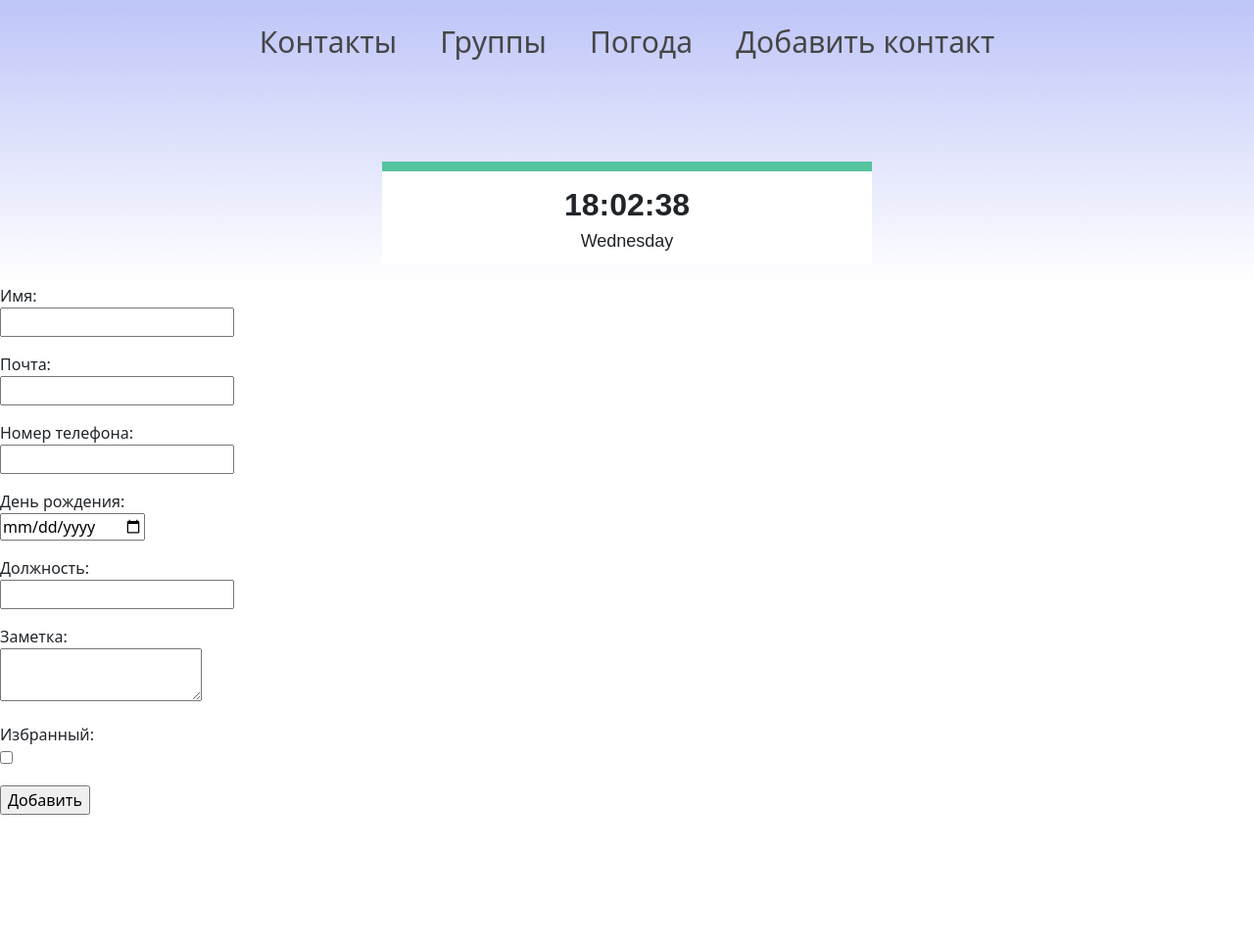
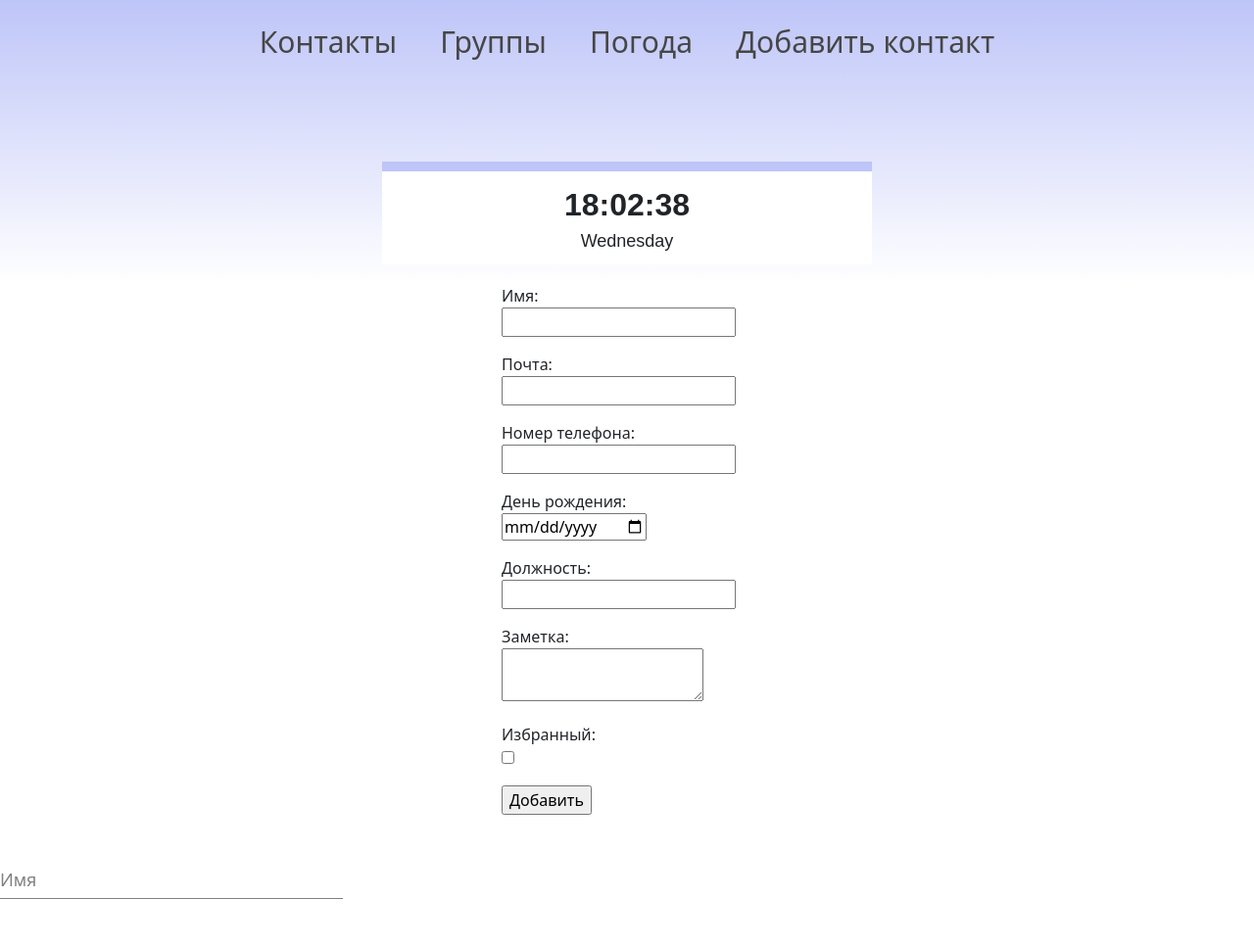
Before and after one commit to Ilyadudorov/contactManagerOnDjango, a Django app: page /addContact in a window 1280 px wide. Shown: the whole page at 98% size. Before the commit the page ends 832 px from the top, so only its background shows below. Run offline with Django 4.2, Linux system fonts and the light colour scheme.

Commit message:
Update color of clock form

```diff
--- a/contactManager/static/contactManager/css/style.css
+++ b/contactManager/static/contactManager/css/style.css
@@ -59,7 +59,7 @@ li{
   font-size: 32px;
   padding: 10px;
   font-weight: bold;
-  border-top: 10px solid #55c49f;
+  border-top: 10px solid #bec5f8;
   margin-top: 100px;
 }
 #dayOfWeek
@@ -98,3 +98,52 @@ li{
     padding: 40px;
     text-align: center;
 }
+
+.text-filed{
+    width: 350px;
+    position: relative;
+}
+
+.text-filed_inp{
+    width: 100%;
+    padding: 5px 0;
+    border: 0;
+    outline: none;
+    border-radius: 0;
+    appearance: none;
+    font-size: 18px;
+    border-bottom: 1px solid gray;
+    transition: border-color .3s;
+}
+
+.text-filed_inp:focus{
+    border-color: #bec5f8;
+}
+
+.text-filed_placeholder{
+    display: block;
+    position: absolute;
+    left: 0;
+    top: 5px;
+    color: gray;
+    font-size: 18px;
+    pointer-events: none;
+    transform-origin: left;
+    transition: top .3s, transform .3s, color .3s;
+
+}
+
+.text-filed_inp:focus+.text-filed_placeholder,
+.text-filed_inp:not(:focus):valid+.text-filed_placeholder
+{
+    top: -15px;
+    transform: scale(.85);
+    color: #bec5f8;
+}
+
+
+
+.contact-add-form{
+    padding-left: 40%;
+    padding-right: 40%;
+}
--- a/contactManager/templates/contactManager/Contact/addContact.html
+++ b/contactManager/templates/contactManager/Contact/addContact.html
@@ -3,8 +3,8 @@
 
 
 {% block content %}
-
-<form method="post" action="addContactPost/">
+<div class="contact-add-form">
+    <form  method="post" action="addContactPost/">
         {% csrf_token %}
         <p>Имя: <br> <input type="text" name="name" required ></p>
         <p>Почта: <br> <input type="email" name="email"></p>
@@ -17,5 +17,19 @@
         <p>Избранный: <br> <input type="checkbox" name="is_favorite"></p>
         <input type="submit" value="Добавить">
     </form>
+</div>
+
+<br>
+<br>
+
+<div class="text-filed">
+    <input class="text-filed_inp" type="text" required>
+    <label class="text-filed_placeholder">Имя</label>
+</div>
+
+
+<br>
+<br>
+
 
 {% endblock content %}
--- a/contactManager/templates/contactManager/base.html
+++ b/contactManager/templates/contactManager/base.html
@@ -3,6 +3,8 @@
 <html>
 <head>
     <meta charset="utf-8" />
+    <meta http-equiv="X-UA-Compatibe" content="IE=edge">
+    <meta name="viewport" content="width=device-width, initial-scale=1.0">
     <title>{% block title %}Contact manager{% endblock title %}</title>
     <script type="text/javascript" src="{% static 'contactManager/js/main.js' %}"></script>
     <!-- Bootstrap CSS (jsDelivr CDN) -->
--- a/contactManager/views.py
+++ b/contactManager/views.py
@@ -19,7 +19,6 @@ def getWeather():
     return temp
 
 # Create your views here.
-
 
 
 def index(request):
```
Lines whose indentation alone changed are shown as unchanged.
